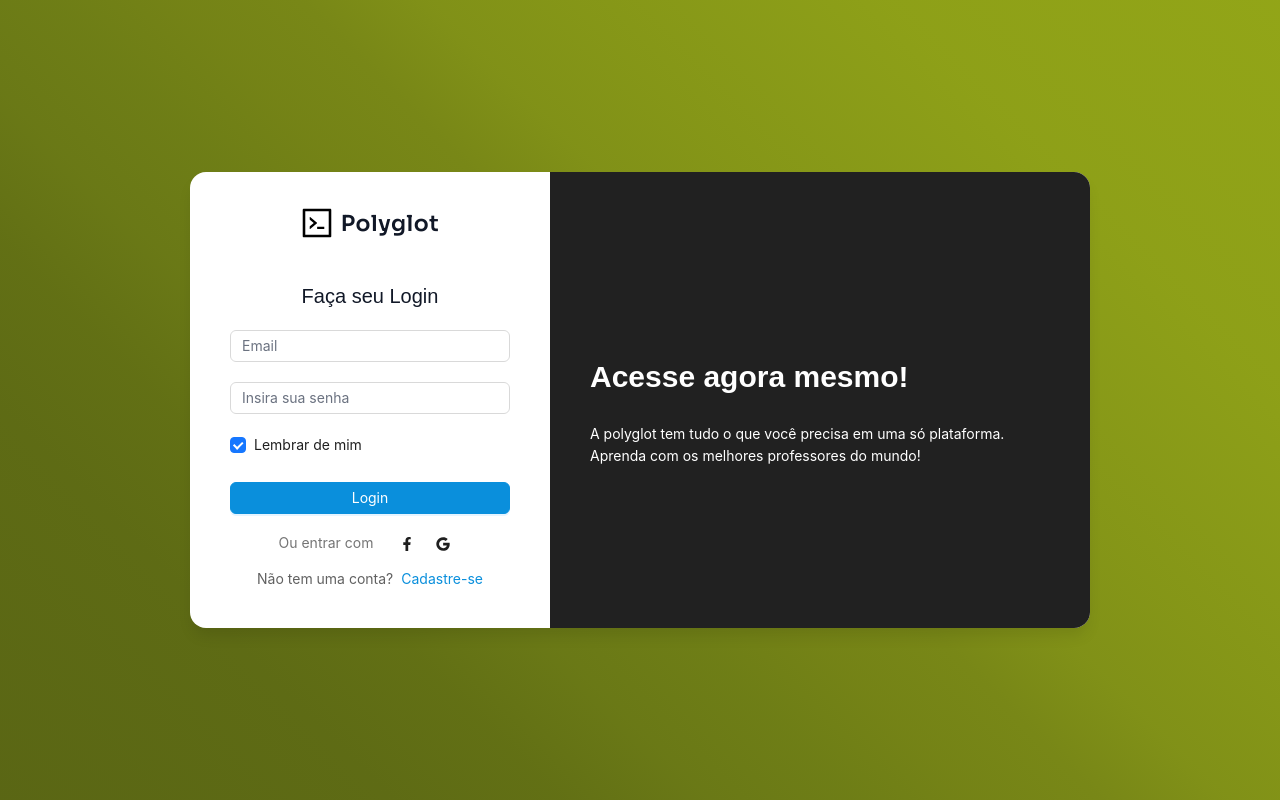
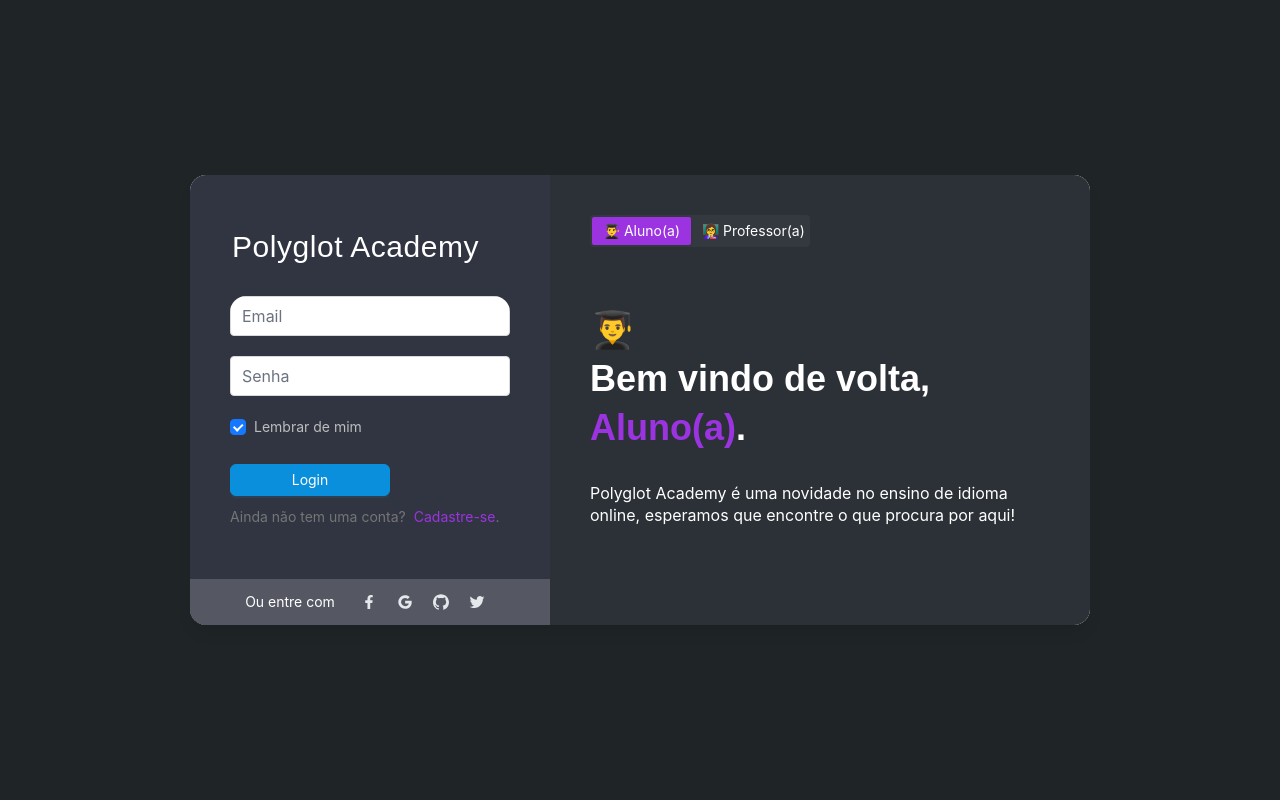
Before and after one commit to amadorgabriel/polyglot, a React (Create React App) app: page /signin in a window 1280 px wide. Built offline with nearby package versions, Linux system fonts and the light colour scheme; no server answers.

Commit message:
feat: update login page style

```diff
--- a/src/components/_shared/Layout/Auth/index.styled.tsx
+++ b/src/components/_shared/Layout/Auth/index.styled.tsx
@@ -35,13 +35,13 @@ export const StyledAuthCard = styled(Card)`
 `;
 
 export const StyledAuthMainContent = styled.div`
-  padding: 24px;
+  /* padding: 24px; */
   display: flex;
   flex-direction: column;
   width: 100%;
+  background-color: #313541;
 
   @media screen and (min-width: ${({ theme }) => theme.breakpoints.sm}px) {
-    padding: 20px;
     width: 50%;
   }
 
@@ -51,22 +51,20 @@ export const StyledAuthMainContent = styled.div`
 `;
 
 export const StyledAuthCardHeader = styled.div`
+  padding: 52px 42px 0 42px;
+
   margin-bottom: 24px;
-  display: flex;
-  align-items: center;
-  justify-content: center;
-
   font-size: 22px;
 
-  p {
-    margin-left: 8px;
+  h1 {
+    margin: 0;
+    /* line-height: 40px; 105.556% */
+    font-size: 30px;
+    color: white;
+    letter-spacing: 0.54px;
+    font-style: normal;
 
-    font-family: Sora;
-    font-size: 1.375rem;
-    font-style: normal;
-    font-weight: 600;
-    line-height: 19px; /* 105.556% */
-    letter-spacing: 0.54px;
+    font-weight: 400;
   }
 
   @media screen and (min-width: ${({ theme }) => theme.breakpoints.md}px) {
@@ -89,7 +87,7 @@ export const StyledAuthWellAction = styled.div`
   position: relative;
   padding: 24px;
   display: none;
-  background-color: ${({ theme }) => theme.palette.gray[900]};
+  background-color: #2b3137;
   color: white;
   font-size: ${({ theme }) => theme.font.size.base};
   width: 100%;
@@ -125,6 +123,37 @@ export const StyledAuthWellAction = styled.div`
 
 export const StyledAuthWelContent = styled.div`
   max-width: 520px;
+  height: 100%;
+
+  display: flex;
+  flex-direction: column;
+  justify-content: space-between;
+
+  h2 {
+    font-size: 36px;
+    font-weight: bold;
+  }
+
+  p {
+    font-size: 16px;
+    line-height: 22px;
+  }
+
+  .ant-segmented {
+    width: 220px !important;
+    background-color: #898b9116 !important;
+    color: #fff !important;
+
+    .ant-segmented-item {
+      background-color: transparent !important;
+
+    }
+
+    .ant-segmented-item-selected {
+      color: #fff !important;
+      background-color: #9b34e0 !important;
+    }
+  }
 `;
 
 export const StyledAuth = styled(Layout)`
@@ -135,21 +164,7 @@ export const StyledAuth = styled(Layout)`
   justify-content: center;
   align-items: center;
 
-  background-image: linear-gradient(
-    225deg,
-    hsl(68deg 75% 37%) 0%,
-    hsl(68deg 74% 36%) 19%,
-    hsl(68deg 73% 35%) 27%,
-    hsl(68deg 73% 34%) 34%,
-    hsl(68deg 72% 33%) 41%,
-    hsl(68deg 71% 31%) 47%,
-    hsl(68deg 71% 30%) 53%,
-    hsl(69deg 70% 29%) 59%,
-    hsl(69deg 69% 28%) 66%,
-    hsl(69deg 69% 26%) 73%,
-    hsl(69deg 68% 25%) 81%,
-    hsl(69deg 67% 24%) 100%
-  ) !important;
+  background-color: #1f2527;
 
   & .ant-layout-content {
     padding: 20px;
@@ -173,10 +188,11 @@ export const StyledMainContentView = styled(Content)`
   display: flex;
   flex: 1;
   flex-direction: column;
-  padding: 20px 20px 0;
+  padding: 20px 40px 0 40px !important;
+
   min-height: auto !important;
 
   @media screen and (min-width: ${({ theme }) => theme.breakpoints.md}px) {
-    padding: 30px 32px 0;
+    padding: 30px 52px 0 52px;
   }
 `;
--- a/src/components/_shared/Layout/Auth/index.tsx
+++ b/src/components/_shared/Layout/Auth/index.tsx
@@ -1,6 +1,4 @@
-import React from 'react';
-
-import { CodeOutlined } from '@ant-design/icons';
+import React, { useState } from 'react';
 
 import {
   StyledAuth,
@@ -11,30 +9,66 @@ import {
   StyledAuthWellAction,
   StyledAuthWrap,
 } from './index.styled';
+import { Segmented } from 'antd';
 
 type Props = {
   children: React.ReactNode;
 };
 
 export const AuthWrapper: React.FC<Props> = ({ children }) => {
+  const [role, setRole] = useState<'teacher' | 'student'>('student');
+
   return (
     <StyledAuth>
       <StyledAuthWrap key={'wrap'}>
         <StyledAuthCard>
           <StyledAuthMainContent>
             <StyledAuthCardHeader>
-              <CodeOutlined style={{ color: 'black', fontSize: '2rem' }} />
-              <p>Polyglot</p>
+              <h1>Polyglot Academy</h1>
             </StyledAuthCardHeader>
             {children}
           </StyledAuthMainContent>
+
           <StyledAuthWellAction>
             <StyledAuthWelContent>
-              <h2>Acesse agora mesmo!</h2>
-              <p>
-                A polyglot tem tudo o que você precisa em uma só plataforma.
-                Aprenda com os melhores professores do mundo!
-              </p>
+              <Segmented
+                size="small"
+                onChange={(value) => setRole(value as 'teacher' | 'student')}
+                options={[
+                  {
+                    label: <div style={{ padding: 4 }}>👨‍🎓 Aluno(a)</div>,
+                    value: 'student',
+                  },
+                  {
+                    label: <div style={{ padding: 4 }}>👩‍🏫 Professor(a)</div>,
+                    value: 'teacher',
+                  },
+                ]}
+              />
+
+              <div>
+                <h2>
+                  {role === 'student' ? '👨‍🎓' : '👩‍🏫'}
+                  <br />
+                  Bem vindo de volta,
+                  <br />
+                  <span
+                    style={{
+                      color: '#9B34E0',
+                    }}
+                  >
+                    {role === 'student' ? ' Aluno(a)' : ' Professor(a)'}
+                  </span>
+                  .
+                </h2>
+                <p>
+                  Polyglot Academy é uma novidade no ensino de idioma online,
+                  esperamos que encontre o que procura por aqui!
+                </p>
+              </div>
+
+              <span></span>
+              <span></span>
             </StyledAuthWelContent>
           </StyledAuthWellAction>
         </StyledAuthCard>
--- a/src/modules/auth/index.styled.tsx
+++ b/src/modules/auth/index.styled.tsx
@@ -29,7 +29,7 @@ export const StyledUserContainer = styled.div`
 export const StyledUserCard = styled(Card)`
   max-width: 480px;
   width: 100%;
-  text-align: center;
+  background-color: transparent;
   overflow: hidden;
   border: 0;
 
@@ -90,8 +90,8 @@ export const StyledUserForm = styled(Form)`
   text-align: left;
   margin-bottom: 12px;
 
-  [dir='rtl'] & {
-    text-align: right;
+  input {
+    border-radius: 4px !important;
   }
 
   @media screen and (min-width: ${({ theme }) => theme.breakpoints.xxl}px) {
@@ -105,12 +105,25 @@ export const StyledUserForm = styled(Form)`
 
 export const StyledUserFormBtn = styled(Button)`
   width: 100%;
+
+  max-width: 160px;
+  background-color: #9b34e0 !important;
+  border-color: #9b34e0 !important;
+
+  &:hover {
+    background-color: #7b28b2 !important;
+    border-color: #7b28b2 !important;
+  }
 `;
 
 export const StyledUserFieldAction = styled(Form.Item)`
   margin-bottom: 20px;
   display: flex;
   flex-direction: column;
+
+  span {
+    color: ${({ theme }) => theme.palette.gray[400]} !important;
+  }
 
   @media screen and (min-width: ${({ theme }) => theme.breakpoints.sm}px) {
     flex-direction: row;
@@ -169,13 +182,14 @@ export const StyledUserFieldActionLink = styled.span`
 `;
 
 export const StyledUserCardFooter = styled.div`
-  color: ${({ theme }) => theme.palette.gray[700]};
+  color: ${({ theme }) => theme.palette.gray[600]};
+
   font-size: ${({ theme }) => theme.font.size.base};
 `;
 
 export const StyledUserCardFooterLink = styled.span`
   margin-left: 8px;
-  color: ${({ theme }) => theme.palette.primary.main};
+  color: #9b34e0;
   cursor: pointer;
   display: inline-block;
 
@@ -189,14 +203,13 @@ export const StyledUserCardFooterAction = styled.div`
   display: flex;
   justify-content: center;
   align-items: center;
-  margin-bottom: 8px;
+  background-color: #555863;
 
-  @media screen and (min-width: ${({ theme }) => theme.breakpoints.xxl}px) {
-    margin-bottom: 16px;
-  }
+  width: 100%;
+  height: 46px;
 
   & > span {
-    color: ${({ theme }) => theme.palette.gray[600]};
+    color: white;
     font-size: ${({ theme }) => theme.font.size.base};
     margin-right: 16px;
 
@@ -228,13 +241,16 @@ export const StyledUserSocialLink = styled.div`
     width: 36px;
     min-width: 36px;
     height: 36px;
+    color: #e5e7eb;
 
     &:hover {
       background-color: ${({ theme }) => rgba(theme.palette.tooltipBg, 0.04)};
+      color: #9b34e0 !important;
     }
 
     &:focus {
       background-color: ${({ theme }) => rgba(theme.palette.tooltipBg, 0.15)};
+      color: #9b34e0 !important;
     }
 
     &:after {
--- a/src/modules/auth/signin/index.tsx
+++ b/src/modules/auth/signin/index.tsx
@@ -4,8 +4,8 @@ import { FaFacebookF } from 'react-icons/fa';
 import {
   CodeOutlined,
   GithubOutlined,
+  TwitterOutlined,
   GoogleOutlined,
-  TwitterOutlined,
 } from '@ant-design/icons';
 
 import { PageMeta } from '../../../components/_shared/PageMeta';
@@ -36,10 +36,6 @@ export const SigninPage = () => {
         <StyledMainContentView>
           <StyledUserPages>
             <StyledUserCard>
-              <StyledUserCardHeader>
-                <h3>Faça seu Login</h3>
-              </StyledUserCardHeader>
-
               <StyledUserForm
                 name="basic"
                 initialValues={{ remember: true }}
@@ -53,7 +49,7 @@ export const SigninPage = () => {
                   className="form-field"
                   rules={[{ required: true, message: 'Insira seu email!' }]}
                 >
-                  <Input placeholder="Email" />
+                  <Input placeholder="Email" size="large" type="email" />
                 </Form.Item>
 
                 <Form.Item
@@ -66,7 +62,7 @@ export const SigninPage = () => {
                     },
                   ]}
                 >
-                  <Input type="password" placeholder="Insira sua senha" />
+                  <Input type="password" placeholder="Senha" size="large" />
                 </Form.Item>
 
                 <StyledUserFieldAction name="remember" valuePropName="checked">
@@ -80,20 +76,8 @@ export const SigninPage = () => {
                 </StyledUserFormBtn>
               </StyledUserForm>
 
-              <StyledUserCardFooterAction>
-                <span>Ou entrar com</span>
-                <StyledUserSocialLink>
-                  <Button>
-                    <FaFacebookF />
-                  </Button>
-                  <Button>
-                    <GoogleOutlined />
-                  </Button>
-                </StyledUserSocialLink>
-              </StyledUserCardFooterAction>
-
               <StyledUserCardFooter>
-                <span>Não tem uma conta?</span>
+                <span>Ainda não tem uma conta?</span>
                 <StyledUserCardFooterLink
                   onClick={() => {
                     navigate('/signup');
@@ -101,10 +85,30 @@ export const SigninPage = () => {
                 >
                   Cadastre-se
                 </StyledUserCardFooterLink>
+                .
               </StyledUserCardFooter>
             </StyledUserCard>
           </StyledUserPages>
         </StyledMainContentView>
+
+        <StyledUserCardFooterAction>
+          <span>Ou entre com</span>
+
+          <StyledUserSocialLink>
+            <Button>
+              <FaFacebookF />
+            </Button>
+            <Button>
+              <GoogleOutlined />
+            </Button>
+            <Button>
+              <GithubOutlined />
+            </Button>
+            <Button>
+              <TwitterOutlined />
+            </Button>
+          </StyledUserSocialLink>
+        </StyledUserCardFooterAction>
       </AuthWrapper>
     </>
   );
```
